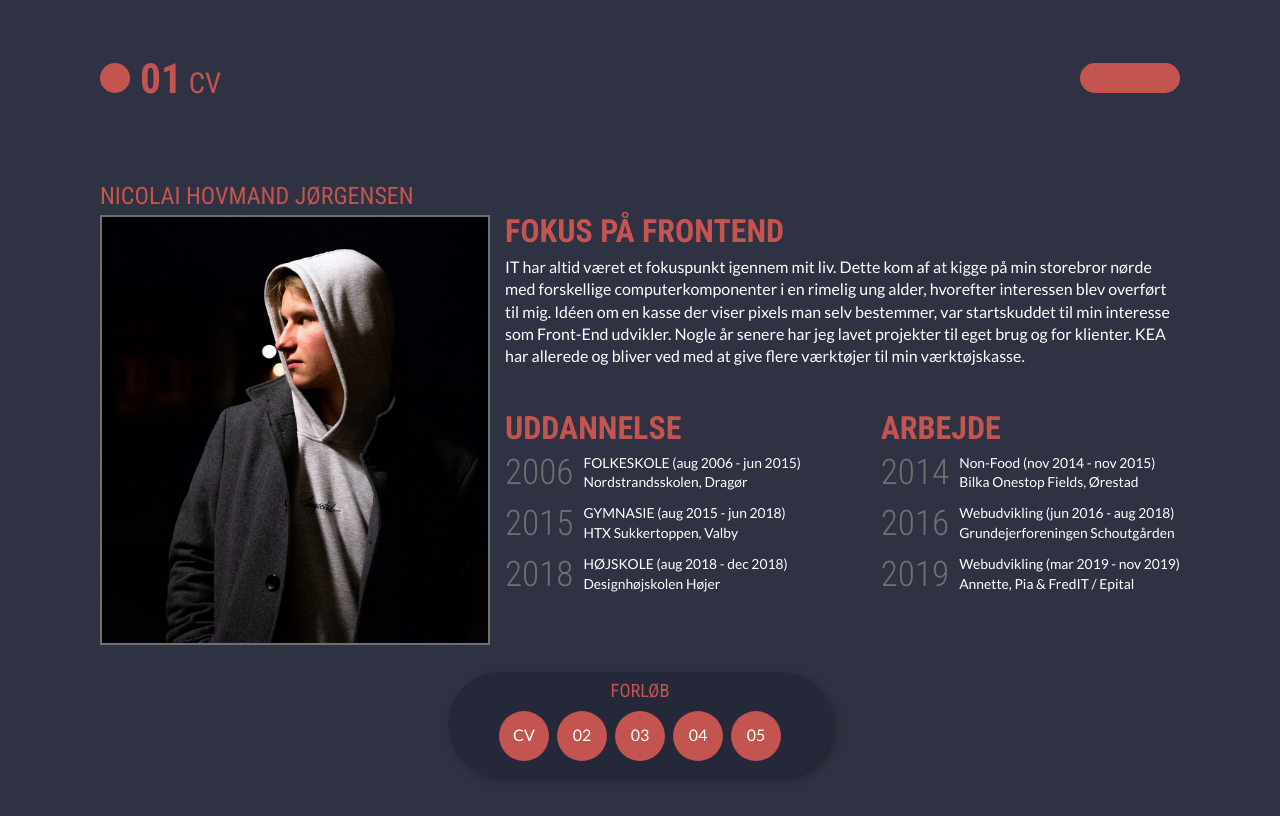
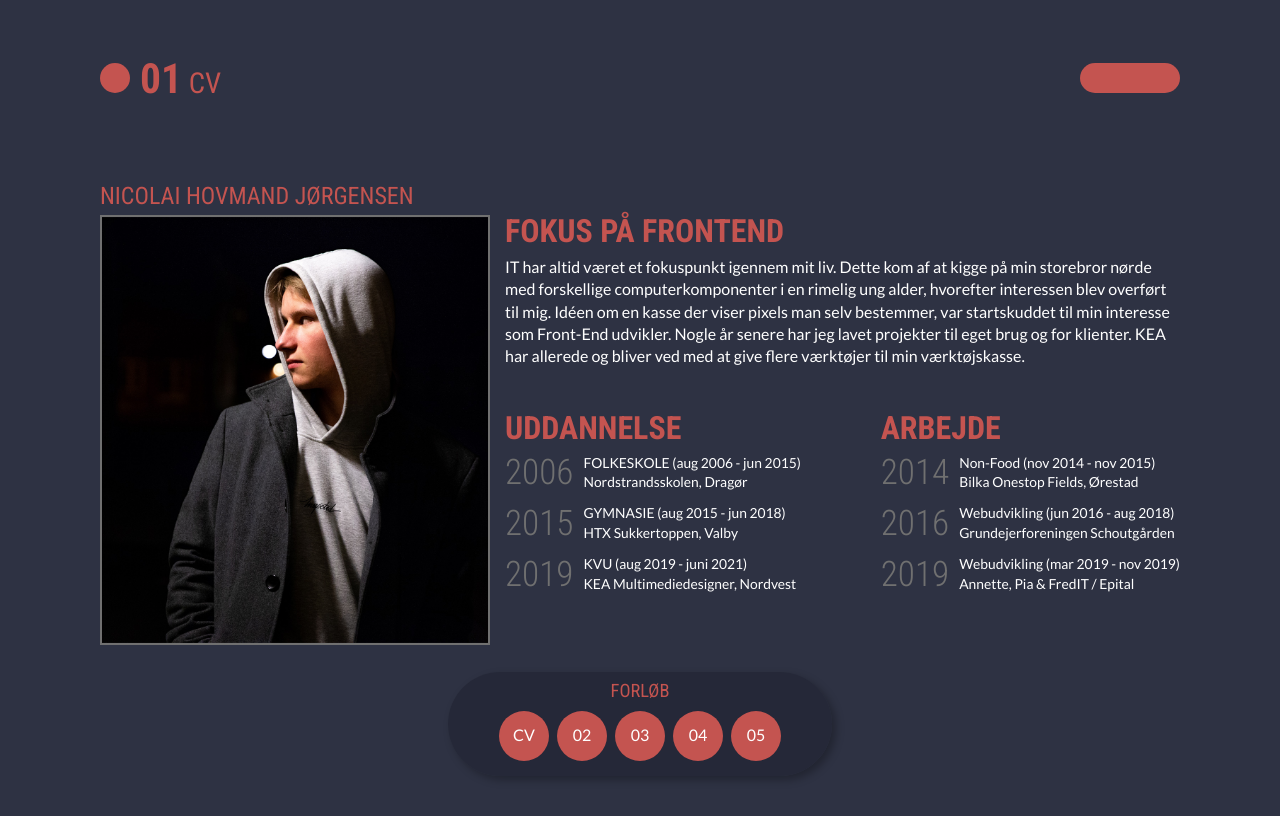
Before and after one commit to drjurgen/1sem_portfolio, a plain HTML site: page index.html in a window 1280 px wide. Both pictures are taken after a click on the element 530 px from the left and 367 px from the top of the page. Drawn offline with Linux system fonts and the light colour scheme.

Commit message:
Final Commit - justering i cv

```diff
--- a/index.html
+++ b/index.html
@@ -86,9 +86,9 @@
                         </div>
 
                         <div class="edu_2018">
-                            <h3>2018</h3>
-                            <p>HØJSKOLE (aug 2018 - dec 2018)<br>
-                                Designhøjskolen Højer</p>
+                            <h3>2019</h3>
+                            <p>KVU (aug 2019 - juni 2021)<br>
+                                KEA Multimediedesigner, Nordvest</p>
                         </div>
                     </div>
                     <div class="col">
```
